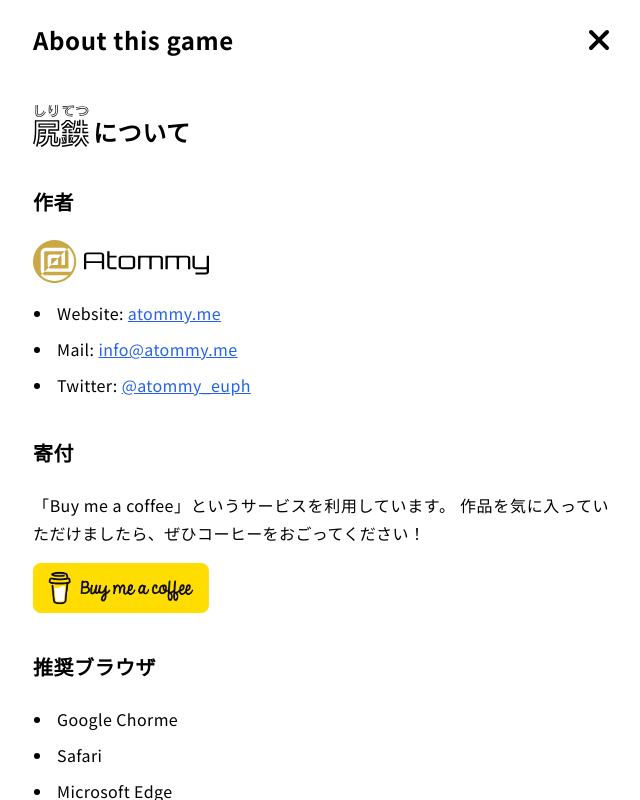
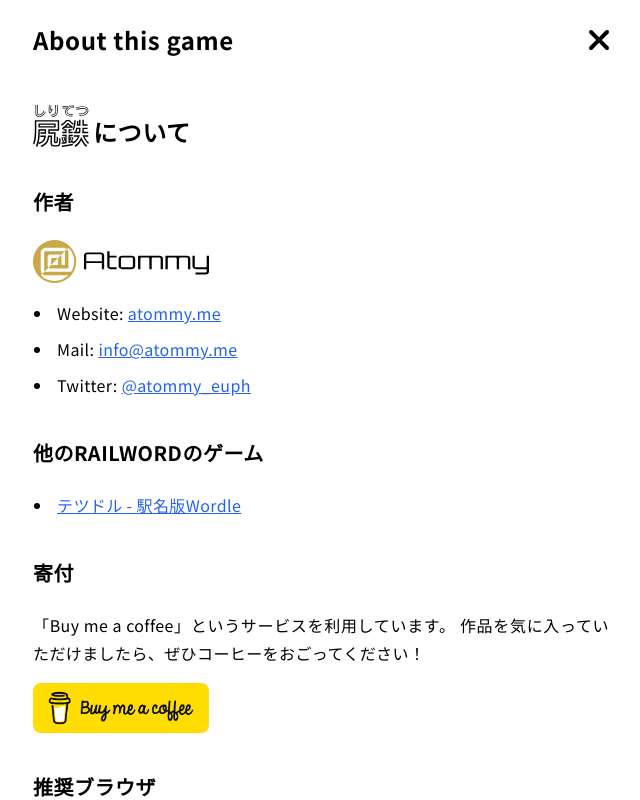
Before and after one commit to atommy-euph/snwc2, a React (Create React App) app: page / in a window 1280 px wide. Both pictures are taken after a click on the button 663 px from the left and 646 px from the top of the page. Shown: the whole page, without its empty margins (319-959 px from the left). Built offline with nearby package versions, Linux system fonts and the light colour scheme.

Commit message:
add 'other games' to info

```diff
--- a/src/components/Info.jsx
+++ b/src/components/Info.jsx
@@ -24,6 +24,12 @@
         </li>
         <li>
           Twitter: <a href="https://twitter.com/atommy_euph">@atommy_euph</a>
+        </li>
+      </ul>
+      <h2>他のRAILWORDのゲーム</h2>
+      <ul>
+        <li>
+          <a href="https://railword.com">テツドル - 駅名版Wordle</a>
         </li>
       </ul>
       <h2>寄付</h2>
```
